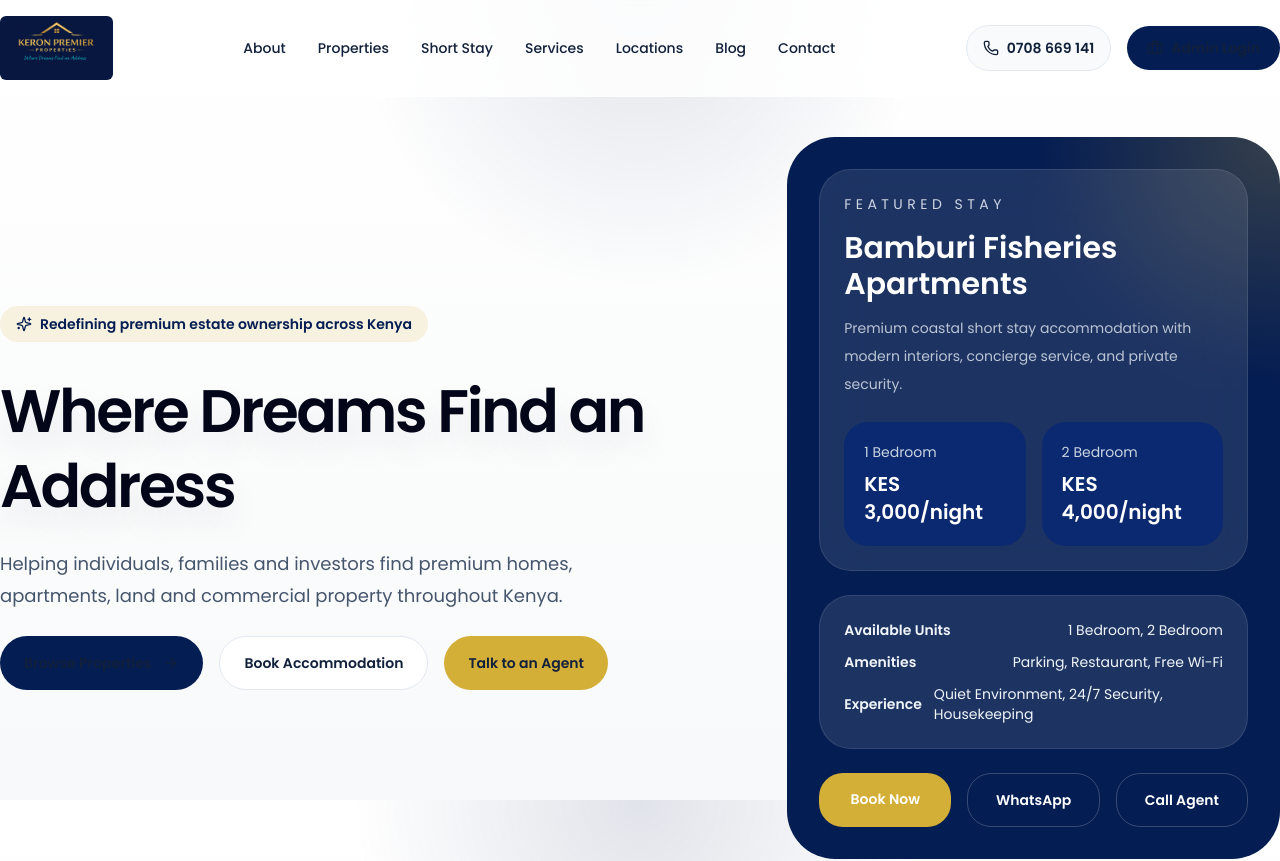
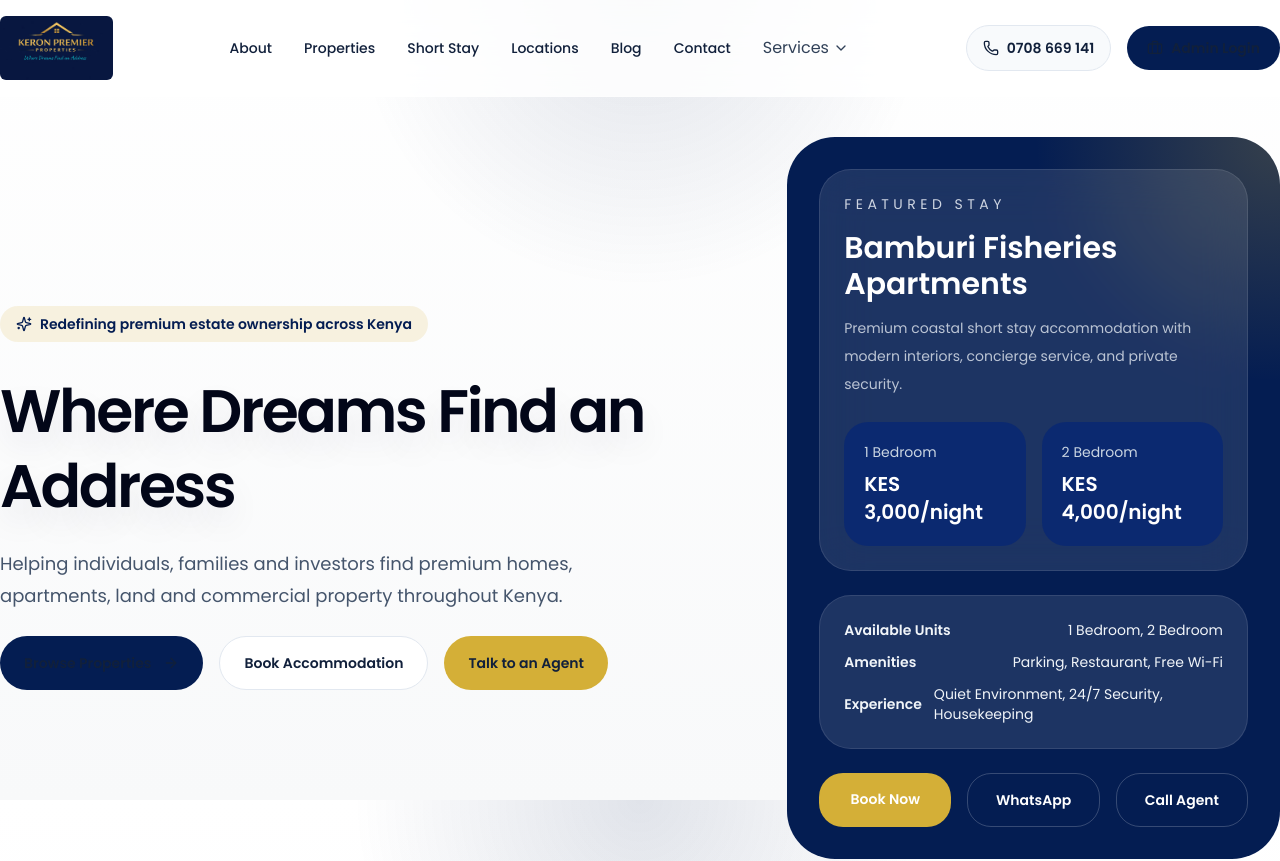
Before and after one commit to MwanziaNzavi-afk/Keron, a Next.js app in the folder keron-app/: page / in a window 1280 px wide. Shown: the top 861 px of the page. Built offline with nearby package versions, Linux system fonts and the light colour scheme.

Commit message:
Dro down

```diff
--- a/keron-app/components/footer.tsx
+++ b/keron-app/components/footer.tsx
@@ -53,9 +53,15 @@ export function Footer() {
         <div>
           <h3 className="mb-5 text-sm font-semibold uppercase tracking-[0.32em] text-slate-300/90">Connect</h3>
           <div className="flex flex-wrap gap-3">
-            <Link href="#" className="inline-flex h-11 w-11 items-center justify-center rounded-2xl bg-white/10 transition hover:bg-white/20">
+            <a
+              href="https://instagram.com/keronpremierproperties8?igsh=MTl0dW16anltNGFnZQ=="
+              target="_blank"
+              rel="noreferrer"
+              aria-label="Visit Keron Premier Properties on Instagram"
+              className="inline-flex h-11 w-11 items-center justify-center rounded-2xl bg-white/10 transition hover:bg-white/20"
+            >
               <Instagram className="h-5 w-5" />
-            </Link>
+            </a>
             <Link href="#" className="inline-flex h-11 w-11 items-center justify-center rounded-2xl bg-white/10 transition hover:bg-white/20">
               <Linkedin className="h-5 w-5" />
             </Link>
--- a/keron-app/components/navbar.tsx
+++ b/keron-app/components/navbar.tsx
@@ -3,21 +3,27 @@
 import Link from "next/link";
 import Image from "next/image";
 import { motion } from "framer-motion";
-import { Menu, X, Phone, Briefcase, Home, Sparkles } from "lucide-react";
+import { ChevronDown, Menu, X, Phone, Briefcase } from "lucide-react";
 import { useState } from "react";
 
 const navItems = [
   { label: "About", href: "/about" },
   { label: "Properties", href: "/properties" },
   { label: "Short Stay", href: "/short-stay" },
-  { label: "Services", href: "/services" },
   { label: "Locations", href: "/locations" },
   { label: "Blog", href: "/blog" },
   { label: "Contact", href: "/contact" },
 ];
 
+const serviceLinks = [
+  { label: "All Services", description: "Our full real estate offering", href: "/services" },
+  { label: "Properties", description: "Browse sales, rentals and investments", href: "/properties" },
+  { label: "Short Stay", description: "Book a furnished stay", href: "/short-stay" },
+];
+
 export function Navbar() {
   const [open, setOpen] = useState(false);
+  const [servicesOpen, setServicesOpen] = useState(false);
 
   return (
     <header className="sticky top-0 z-50 border-b border-white/15 bg-white/85 backdrop-blur-xl">
@@ -43,6 +49,34 @@ export function Navbar() {
               {item.label}
             </Link>
           ))}
+          <div className="relative">
+            <button
+              type="button"
+              className="inline-flex items-center gap-1 text-sm font-medium text-slate-700 transition hover:text-[#041d52]"
+              onClick={() => setServicesOpen((isOpen) => !isOpen)}
+              aria-expanded={servicesOpen}
+              aria-haspopup="menu"
+            >
+              Services
+              <ChevronDown className={`h-4 w-4 transition ${servicesOpen ? "rotate-180" : ""}`} />
+            </button>
+            {servicesOpen ? (
+              <div className="absolute left-1/2 top-full z-50 mt-4 w-80 -translate-x-1/2 rounded-2xl border border-slate-200 bg-white p-2 shadow-soft" role="menu">
+                {serviceLinks.map((item) => (
+                  <Link
+                    key={item.href}
+                    href={item.href}
+                    role="menuitem"
+                    className="block rounded-xl px-4 py-3 transition hover:bg-slate-50"
+                    onClick={() => setServicesOpen(false)}
+                  >
+                    <span className="block text-sm font-semibold text-slate-950">{item.label}</span>
+                    <span className="mt-1 block text-xs text-slate-500">{item.description}</span>
+                  </Link>
+                ))}
+              </div>
+            ) : null}
+          </div>
         </nav>
 
         <div className="hidden items-center gap-4 lg:flex">
@@ -89,6 +123,19 @@ export function Navbar() {
                 {item.label}
               </Link>
             ))}
+            <div className="rounded-3xl bg-slate-50 p-2">
+              <p className="px-3 py-2 text-xs font-semibold uppercase tracking-[0.2em] text-slate-500">Services</p>
+              {serviceLinks.map((item) => (
+                <Link
+                  key={item.href}
+                  href={item.href}
+                  className="block rounded-2xl px-3 py-2 text-sm font-medium text-slate-700 transition hover:bg-white"
+                  onClick={() => setOpen(false)}
+                >
+                  {item.label}
+                </Link>
+              ))}
+            </div>
             <Link
               href="/contact"
               className="rounded-3xl px-4 py-3 text-sm font-medium text-[#041d52]"
```
